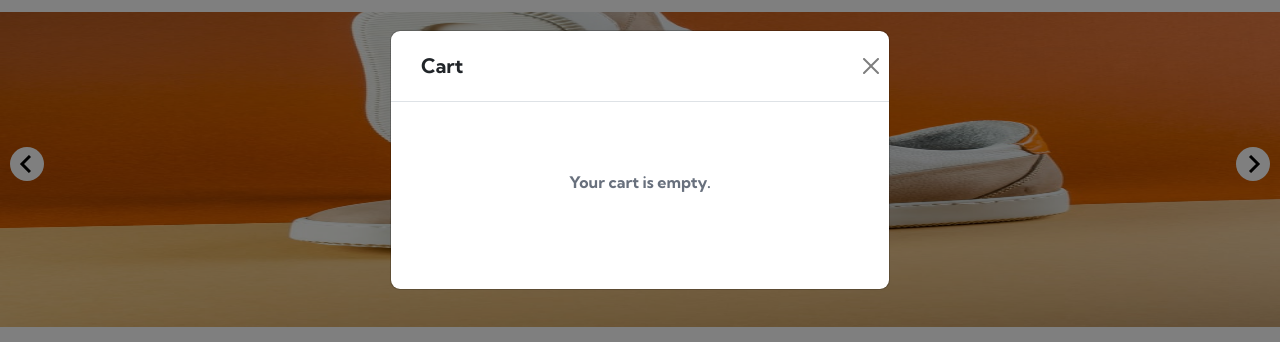
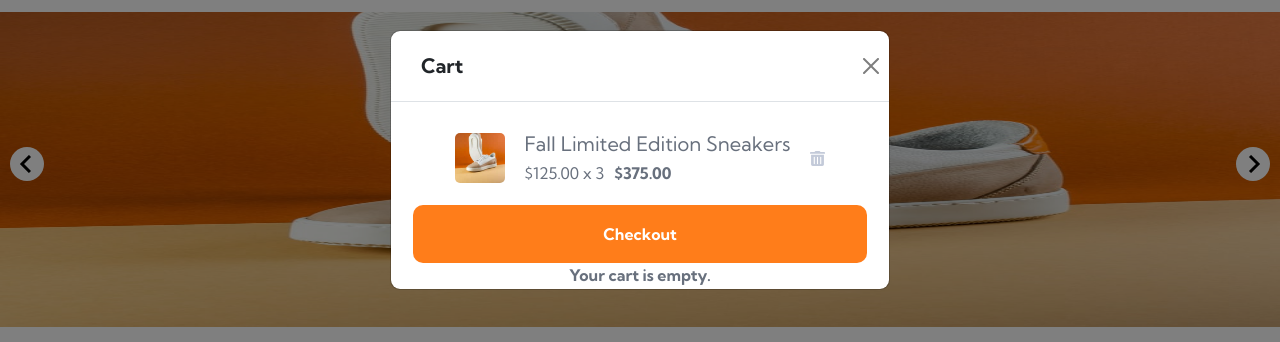
Before and after one commit to Lwmeek/E-commerce-app-2.b, a website: page index.html in a window 1280 px wide. Both pictures are taken after a click on the button 1211 px from the left and 35 px from the top of the page. Shown: the part 63-405 px from the top of the page. Drawn offline with nearby package versions, Linux system fonts and the light colour scheme.

Commit message:
creating full cart display in html

```diff
--- a/index.html
+++ b/index.html
@@ -42,7 +42,24 @@
 							aria-label="Close"
 						></button>
 					</div>
-					<div class="modal-body text-center fw-bold"></div>
+					<div class="modal-body text-center fw-bold">
+						<div class="full-cart">
+							<div class="full-cart-top">
+								<img class="cart-product" src="images/image-product-1-thumbnail.jpg" alt="Selected item thumbnail">
+								<div class="cart-details">
+									<h2>Fall Limited Edition Sneakers</h2>
+									<div class="cart-price">
+										<p>$125.00 x 3</p>
+										<p>$375.00</p>
+									</div>
+								</div>
+								<img class="cart-delete" src="images/icon-delete.svg" alt="delete button">
+							</div>
+							<div class="full-cart-bottom">
+								<button class="btn checkout-btn">Checkout</button>
+							</div>
+						</div>
+					</div>
 				</div>
 			</div>
 		</div>
--- a/styles.css
+++ b/styles.css
@@ -56,18 +56,6 @@ p {
 	border-radius: 30px;
 	padding: 3px 7px 1px;
 }
-.modal {
-	--bs-modal-border-radius: var(--bs-border-radius-xl);
-	margin-top: 7.5rem;
-	height: 500px !important;
-}
-.modal-content {
-	height: 260px;
-	line-height: 140px;
-}
-.modal-body {
-	color: var(--clr-dark-grayish-blue);
-}
 .avatar {
 	width: 2.5rem;
 	border-radius: 50%;
@@ -76,6 +64,69 @@ p {
 	cursor: pointer;
 	border: 1.8px solid var(--clr-orange);
 }
+
+/* Modal */
+.modal {
+	--bs-modal-border-radius: var(--bs-border-radius-xl);
+	margin-top: 7.5rem;
+	height: 500px !important;
+}
+.modal-content {
+	height: 260px;
+}
+.modal-body {
+	color: var(--clr-dark-grayish-blue);
+}
+.full-cart {
+	display: flex;
+	flex-direction: column;
+	margin-top: 2rem;
+	justify-content: center;
+	align-items: center;
+	gap: 2rem;
+}
+.full-cart-top {
+	display: flex;
+	align-items: center;
+	gap: 2rem;
+}
+.cart-product {
+	width: 5rem;
+	height: 5rem;
+	border-radius: 5px;
+}
+.cart-delete {
+	width: 1.5rem;
+	height: 1.5rem;
+}
+.cart-details {
+	display: flex;
+	flex-direction: column;
+}
+.cart-price {
+	display: flex;
+	gap: 1rem;
+}
+.cart-price p:first-child {
+	font-weight: 500 !important;
+}
+.full-cart-bottom {
+	width: 95%;
+}
+.checkout-btn {
+	background-color: var(--clr-orange);
+	color: var(--clr-white);
+	font-size: medium;
+	font-weight: 700;
+	transition: all 0.3s;
+	width: 100%;
+}
+.checkout-btn:hover {
+	background-color: var(--clr-hover-orange);
+	color: var(--clr-white);
+}
+
+/* Offcanvas */
 .offcanvas {
 	max-width: 70%;
 	gap: 2rem;
```
